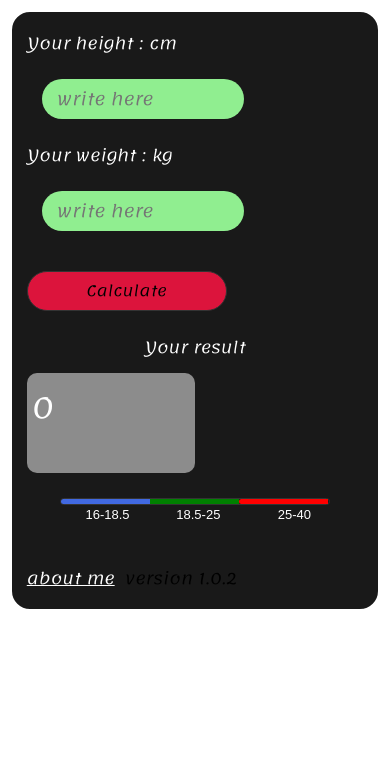
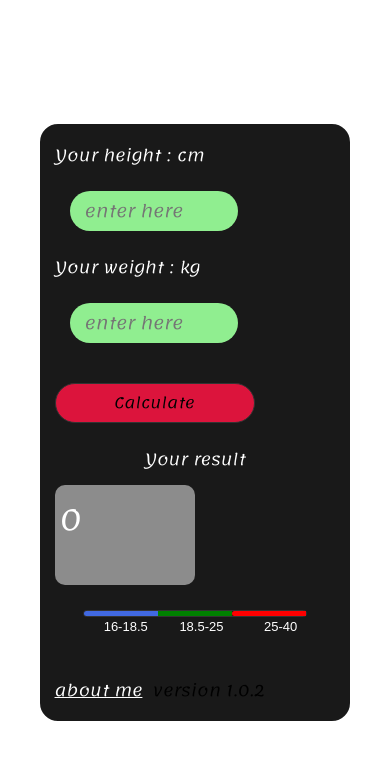
Before and after one commit to Developer-Mominov/bmi, a plain HTML site: page index.html in a window 390 px wide. Drawn offline with nearby package versions, Linux system fonts and the light colour scheme.

Commit message:
Update index.html

```diff
--- a/index.html
+++ b/index.html
@@ -26,7 +26,7 @@
     }
 
       .div{
-          width: 70%;
+          width: 100%;
 
           margin: 10px auto;
           border: 2px solid #ffff;
@@ -156,18 +156,29 @@
    }
     body{
         width: 100%;
-        height: 100%;
+        height: 100vh;
         overflow: hidden;
+        display: flex;
+        align-items: center;
+        justify-content: center;
     }
     .bmi{
         display: none;
+        width: 70%;
     }
 
     button:hover{
         cursor: pointer;
         background: lightsalmon;
     }
+    .load h2,.load h3{
+        font-family: sans-serif;
+    }
     @media(max-width:800px){
+        .bmi{
+            width: 85%;
+        }
+
         .yozuv{
             margin: 10px 0;
             width: 50%;
@@ -213,7 +224,7 @@
 <body onload="loading()">
 
     <div class="load">
-        <h2>HMT team's product </h2>
+        <h2>X.M.T team's product </h2>
         <br>
         <h3>BMI calculator</h3>
     </div>
@@ -222,10 +233,10 @@
 
        <div class="div">
         <h3>Your height : cm</h3>
-        <input type="text" id="f1" placeholder="write here">
+        <input type="text" id="f1" placeholder="enter here">
 
         <h3>Your weight : kg</h3>
-        <input type="text"  id="f2" placeholder="write here">
+        <input type="text"  id="f2" placeholder="enter here">
 
         <br>
 
@@ -261,8 +272,7 @@
 </div>
 
     </div>
-
-    <script src="https://ajax.googleapis.com/ajax/libs/jquery/3.5.1/jquery.min.js"></script>
+                    <script src="https://ajax.googleapis.com/ajax/libs/jquery/3.5.1/jquery.min.js"></script>
 
 
     <script>
```
